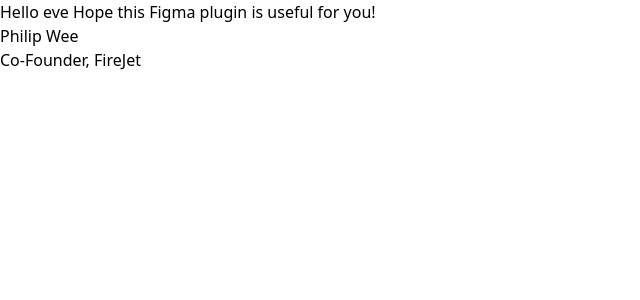
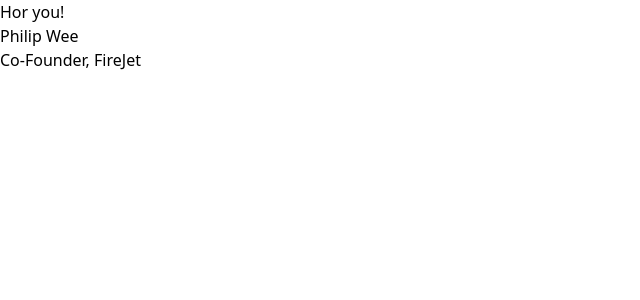
Before and after one commit to Sam-Tech-Ideas/quote-app, a React (Create React App) app: page / in a window 1280 px wide. Shown: the top 300 px of the page, without its empty margins (0-640 px from the left). Built offline with nearby package versions, Linux system fonts and the light colour scheme.

Commit message:
card update

```diff
--- a/src/Card.jsx
+++ b/src/Card.jsx
@@ -6,7 +6,7 @@ const Card = () => {
 <div className="">
   <div className="property1Default2">
 <p className="text1">
-Hello eve Hope this Figma plugin is useful for you!</p>
+Hor you!</p>
 <div className="userDetails1">
 
 
```
